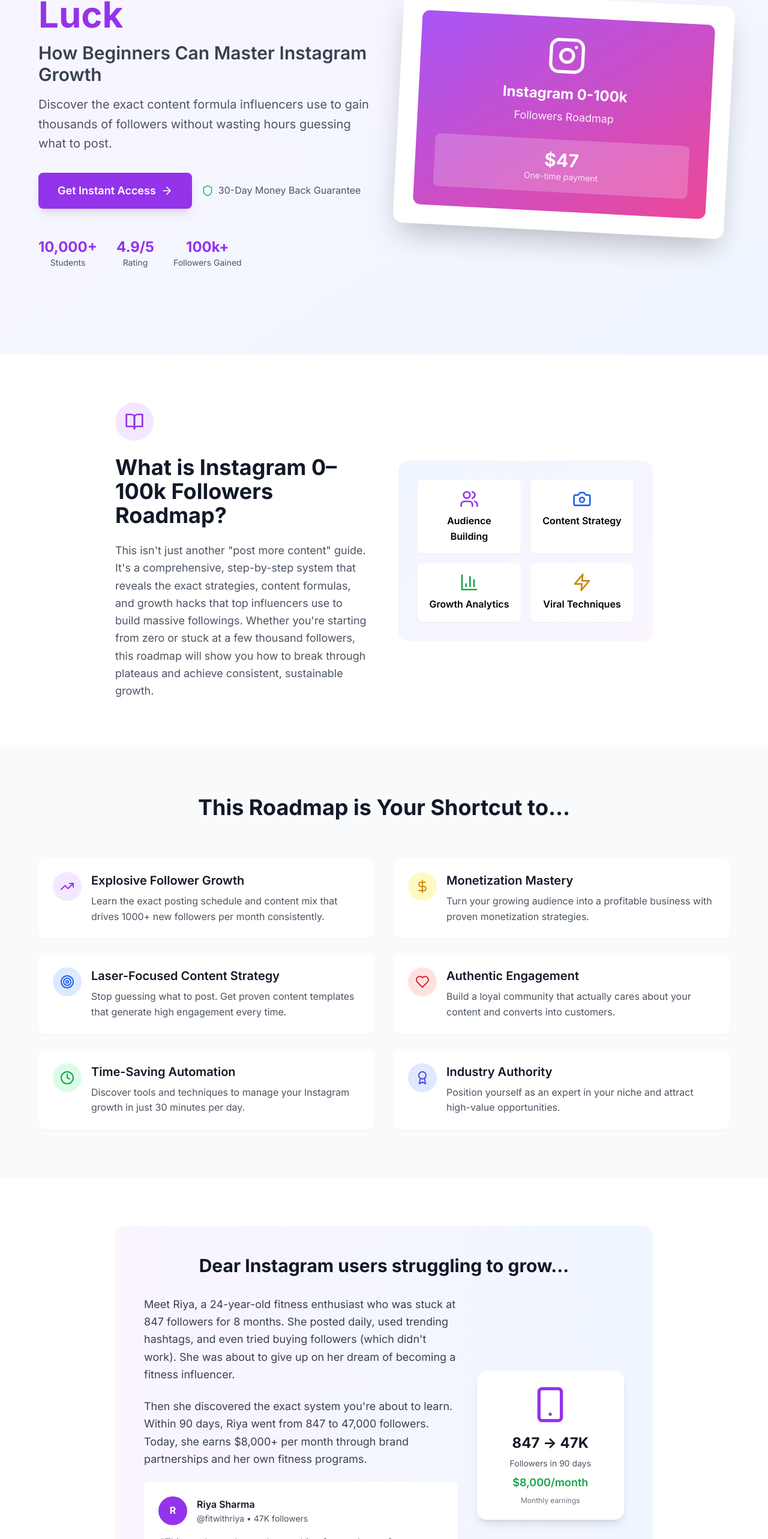
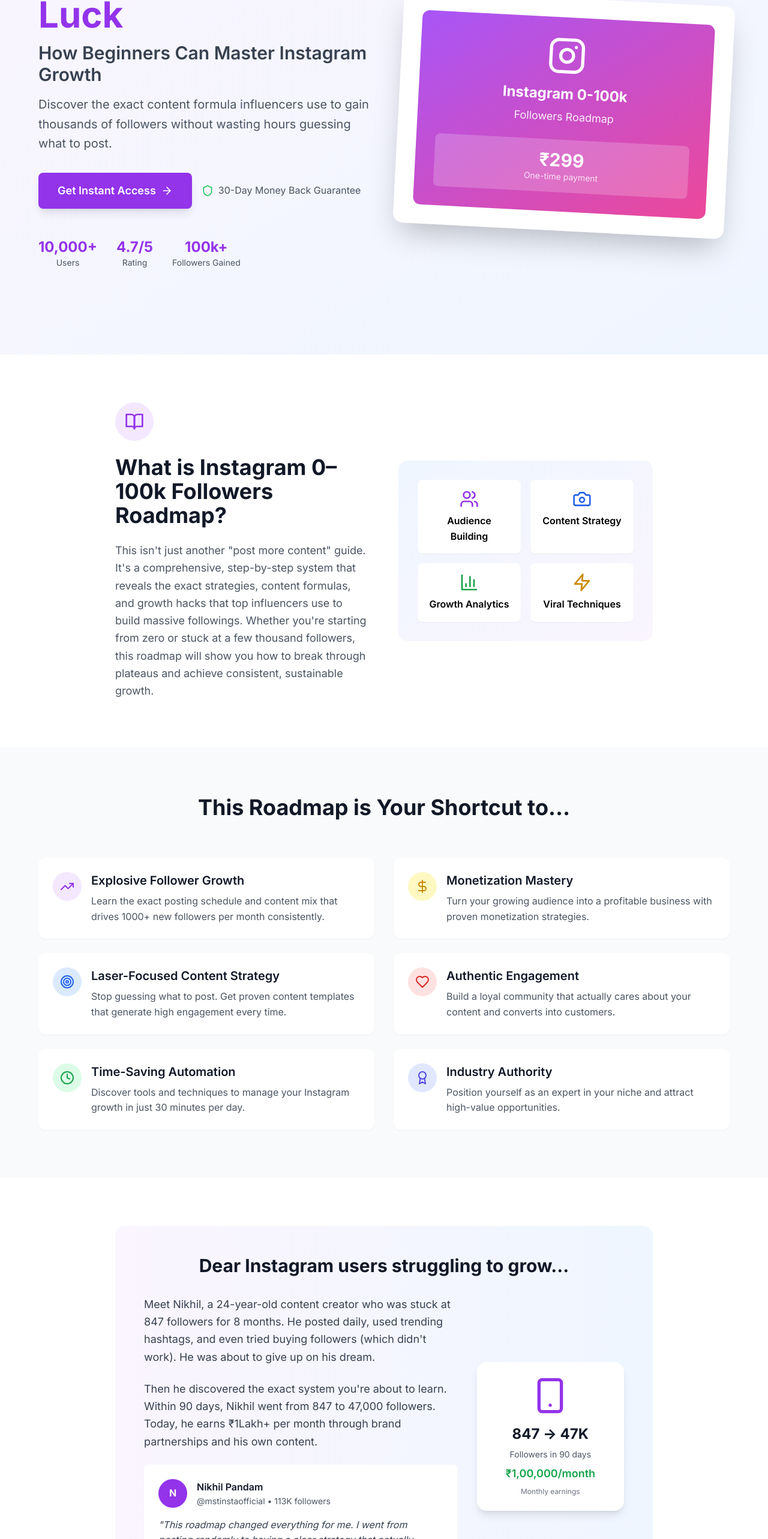
Before and after one commit to ownline-store/first_repo, a React (Vite) app: page / in a window 1280 px wide. Shown: the part 209-2775 px from the top of the page at 60% size. Built offline with nearby package versions, Linux system fonts and the light colour scheme.

Commit message:
Changes Prices and added nikhil user

```diff
--- a/src/App.tsx
+++ b/src/App.tsx
@@ -84,10 +84,10 @@ function App() {
                 <div className="flex items-center gap-8 pt-4">
                   <div className="text-center">
                     <div className="text-2xl font-bold text-purple-600">10,000+</div>
-                    <div className="text-sm text-gray-600">Students</div>
+                    <div className="text-sm text-gray-600">Users</div>
                   </div>
                   <div className="text-center">
-                    <div className="text-2xl font-bold text-purple-600">4.9/5</div>
+                    <div className="text-2xl font-bold text-purple-600">4.7/5</div>
                     <div className="text-sm text-gray-600">Rating</div>
                   </div>
                   <div className="text-center">
@@ -104,7 +104,7 @@ function App() {
                     <h3 className="text-2xl font-bold mb-2">Instagram 0-100k</h3>
                     <p className="text-lg opacity-90">Followers Roadmap</p>
                     <div className="mt-6 bg-white/20 rounded-lg p-4">
-                      <div className="text-3xl font-bold">$47</div>
+                      <div className="text-3xl font-bold">₹299</div>
                       <div className="text-sm opacity-80">One-time payment</div>
                     </div>
                   </div>
@@ -246,21 +246,21 @@ function App() {
               <div className="grid md:grid-cols-3 gap-8 items-center">
                 <div className="md:col-span-2 space-y-6">
                   <p className="text-lg text-gray-700 leading-relaxed">
-                    Meet Riya, a 24-year-old fitness enthusiast who was stuck at 847 followers for 8 months. She posted daily, used trending hashtags, and even tried buying followers (which didn't work). She was about to give up on her dream of becoming a fitness influencer.
+                    Meet Nikhil, a 24-year-old content creator who was stuck at 847 followers for 8 months. He posted daily, used trending hashtags, and even tried buying followers (which didn't work). He was about to give up on his dream.
                   </p>
 
                   <p className="text-lg text-gray-700 leading-relaxed">
-                    Then she discovered the exact system you're about to learn. Within 90 days, Riya went from 847 to 47,000 followers. Today, she earns $8,000+ per month through brand partnerships and her own fitness programs.
+                    Then he discovered the exact system you're about to learn. Within 90 days, Nikhil went from 847 to 47,000 followers. Today, he earns ₹1Lakh+ per month through brand partnerships and his own content.
                   </p>
 
                   <div className="bg-white rounded-lg p-6 shadow-sm">
                     <div className="flex items-center gap-4 mb-4">
                       <div className="w-12 h-12 bg-purple-600 rounded-full flex items-center justify-center text-white font-bold">
-                        R
+                        N
                       </div>
                       <div>
-                        <div className="font-semibold text-gray-900">Riya Sharma</div>
-                        <div className="text-sm text-gray-600">@fitwithriya • 47K followers</div>
+                        <div className="font-semibold text-gray-900">Nikhil Pandam</div>
+                        <div className="text-sm text-gray-600">@mstinstaofficial • 113K followers</div>
                       </div>
                     </div>
                     <p className="text-gray-700 italic">
@@ -275,7 +275,7 @@ function App() {
                     <div className="space-y-2">
                       <div className="text-2xl font-bold text-gray-900">847 → 47K</div>
                       <div className="text-sm text-gray-600">Followers in 90 days</div>
-                      <div className="text-lg font-semibold text-green-600">$8,000/month</div>
+                      <div className="text-lg font-semibold text-green-600">₹1,00,000/month</div>
                       <div className="text-xs text-gray-500">Monthly earnings</div>
                     </div>
                   </div>
@@ -457,7 +457,7 @@ function App() {
                     </div>
                     <div>
                       <h4 className="font-semibold text-gray-900 mb-2">Brands reach out to YOU for partnerships</h4>
-                      <p className="text-gray-600">Earn $500-$5000+ per sponsored post without chasing clients.</p>
+                      <p className="text-gray-600">Earn ₹40,000-₹4,00,000+ per sponsored post without chasing clients.</p>
                     </div>
                   </div>
 
@@ -634,9 +634,9 @@ function App() {
 
                 <div className="text-center">
                   <div className="mb-6">
-                    <div className="text-4xl font-bold text-purple-600 mb-2">$47</div>
+                    <div className="text-4xl font-bold text-purple-600 mb-2">₹299</div>
                     <div className="text-gray-600">One-time payment</div>
-                    <div className="text-sm text-gray-500 line-through">Regular price: $197</div>
+                    <div className="text-sm text-gray-500 line-through">Regular price: ₹599</div>
                   </div>
 
                   <button className="bg-purple-600 hover:bg-purple-700 text-white px-8 py-4 rounded-lg text-lg font-semibold transition-all duration-300 hover:scale-105 shadow-lg hover:shadow-xl w-full mb-4">
@@ -662,7 +662,7 @@ function App() {
             </div>
 
             <p className="text-sm opacity-75">
-              This offer won't last forever. The price will increase to $197 soon.
+              This offer won't last forever. The price will increase to ₹599 soon.
             </p>
           </div>
         </div>
```
